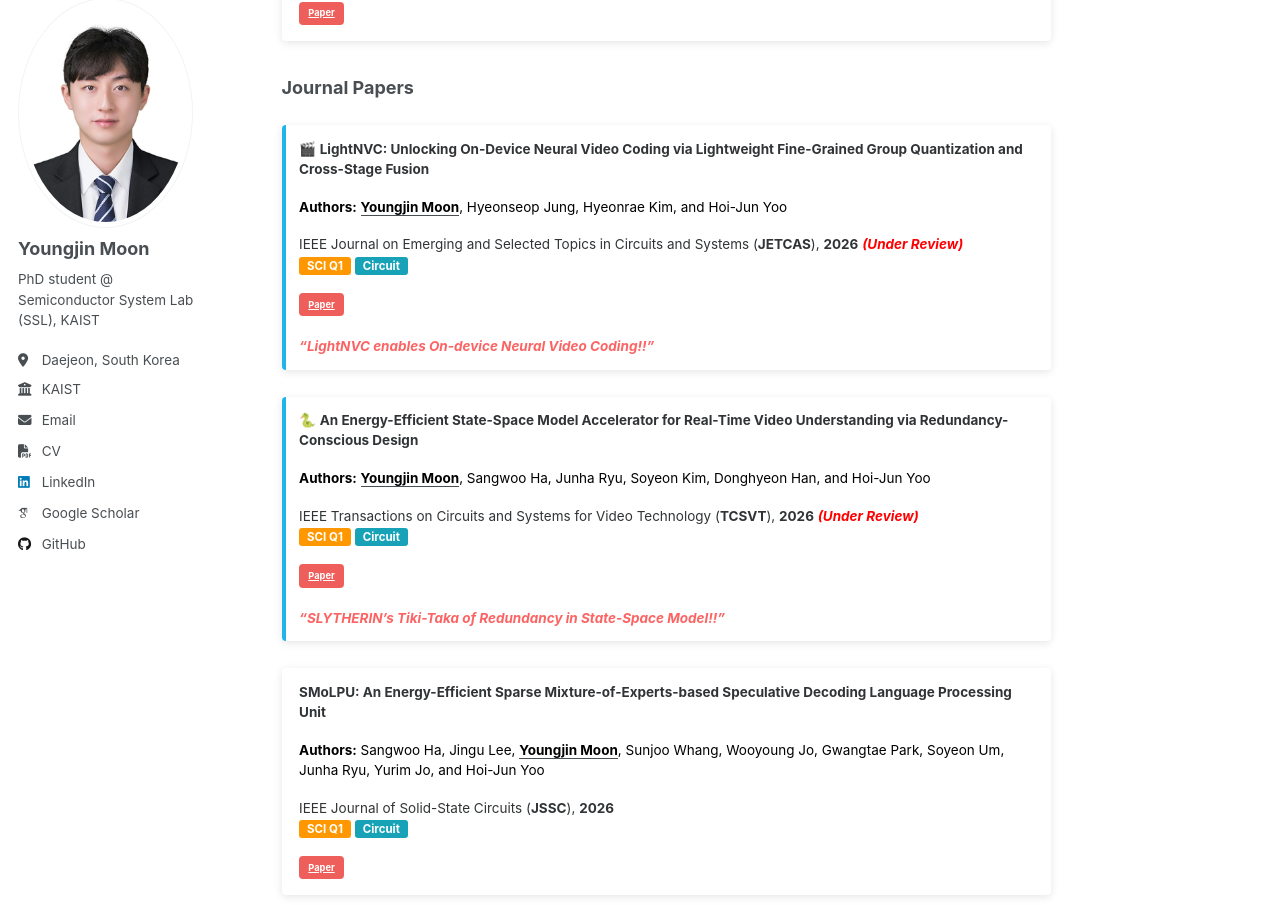
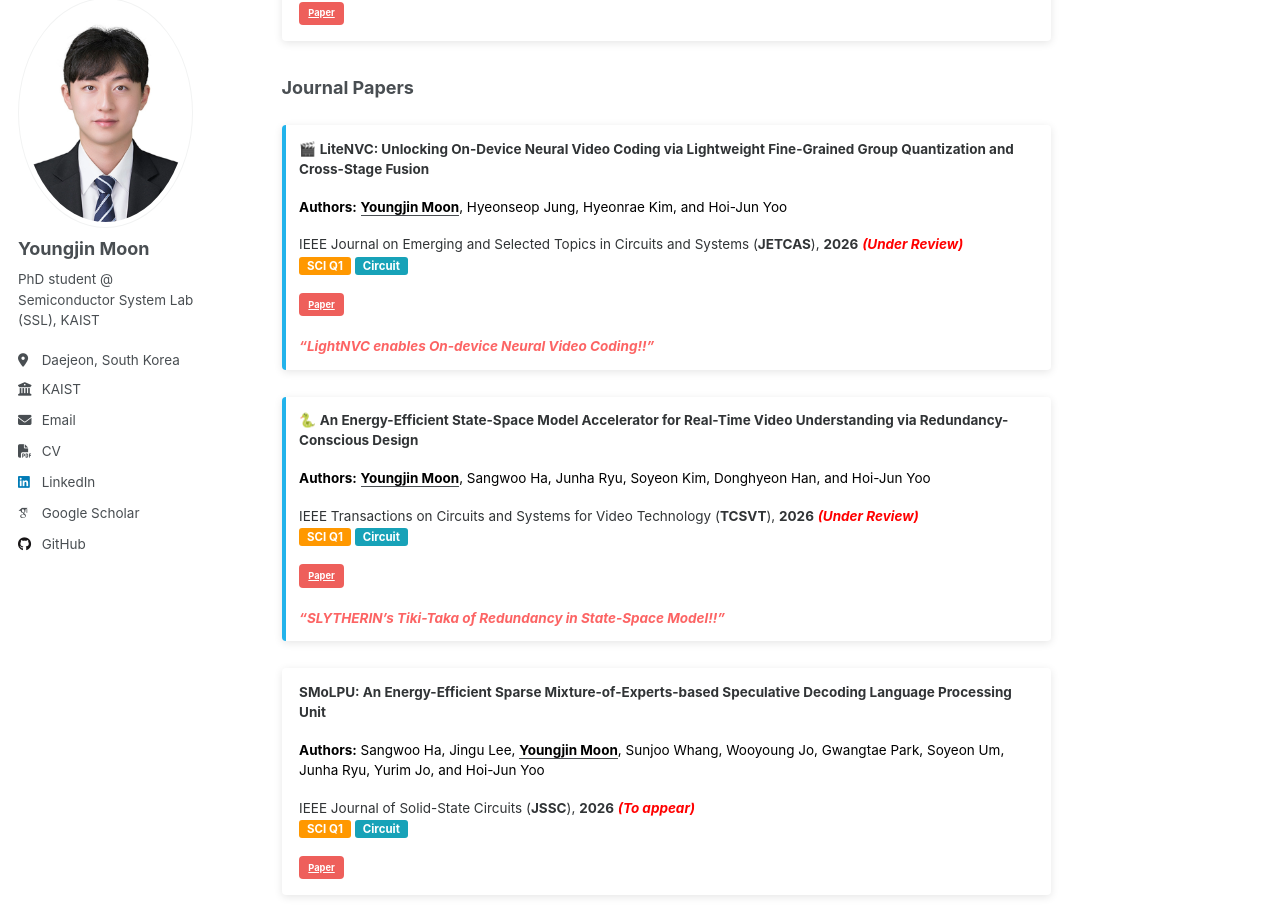
Before and after one commit to yjmoon99/yjmoon99.github.io, a Jekyll site: the page built from _pages/about.md, in a window 1280 px wide and 1400 px high, scrolled down 2355 px. Shown: the part 119-1024 px from the top of the window. Built offline with Jekyll 4.4.1, drawn with Linux system fonts in a browser that asks for light colours; some web fonts are replaced; a script that is not in the unit is left out.

Commit message:
Update Profile

```diff
--- a/_pages/about.md
+++ b/_pages/about.md
@@ -124,7 +124,7 @@ IEEE Symposium on VLSI Technology and Circuits (**S.VLSI**), **2025**
 ### Journal Papers
 
 <div class="notice notice--info" markdown="1" style="border-left: 4px solid #22b3eb; margin-bottom: 1.5em; background-color: white; box-shadow: 0 2px 8px rgba(0,0,0,0.1); border-radius: 4px; padding: 1em; font-size: 1.6em;">
-🎬 **LightNVC: Unlocking On-Device Neural Video Coding via Lightweight Fine-Grained Group Quantization and Cross-Stage Fusion**
+🎬 **LiteNVC: Unlocking On-Device Neural Video Coding via Lightweight Fine-Grained Group Quantization and Cross-Stage Fusion**
 
 <span style="color: #000; font-weight: bold;">Authors:</span> <span style="color: #000;"><strong><u>Youngjin Moon</u></strong>, Hyeonseop Jung, Hyeonrae Kim, and Hoi-Jun Yoo</span>
 
@@ -158,7 +158,7 @@ IEEE Transactions on Circuits and Systems for Video Technology (**TCSVT**), **20
 
 <span style="color: #000; font-weight: bold;">Authors:</span> <span style="color: #000;">Sangwoo Ha, Jingu Lee, <strong><u>Youngjin Moon</u></strong>, Sunjoo Whang, Wooyoung Jo, Gwangtae Park, Soyeon Um, Junha Ryu, Yurim Jo, and Hoi-Jun Yoo</span>
 
-IEEE Journal of Solid-State Circuits (**JSSC**), **2026**
+IEEE Journal of Solid-State Circuits (**JSSC**), **2026**  <em style="color: red; font-style: italic; font-weight: bold;">(To appear)</em><br>
 <span style="background-color: #ff9800; color: white; padding: 2px 8px; border-radius: 3px; font-size: 0.85em; font-weight: bold;">SCI Q1</span> <span style="background-color: #17a2b8; color: white; padding: 2px 8px; border-radius: 3px; font-size: 0.85em; font-weight: bold;">Circuit</span>
 
 [Paper](#){: .btn .btn--danger .btn--small}
```
